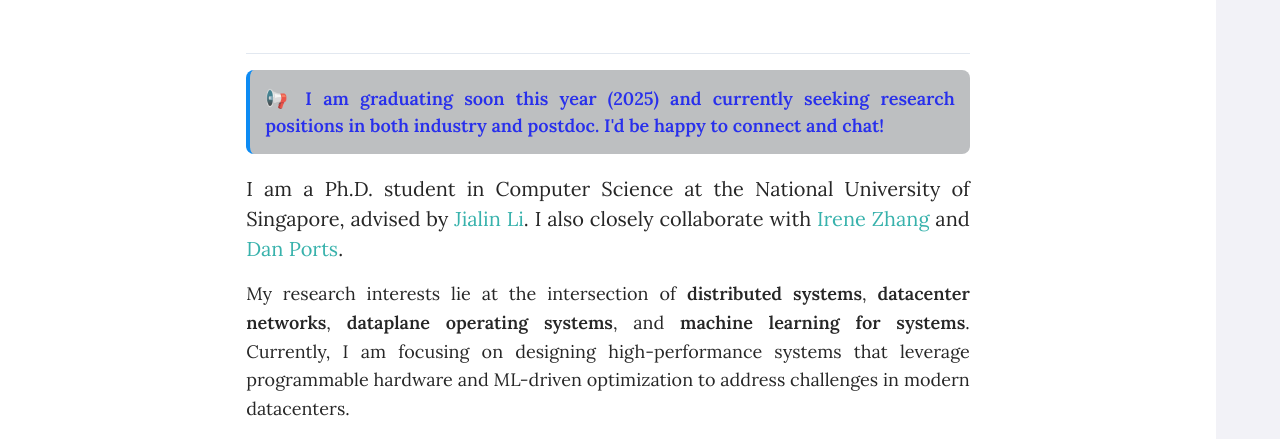
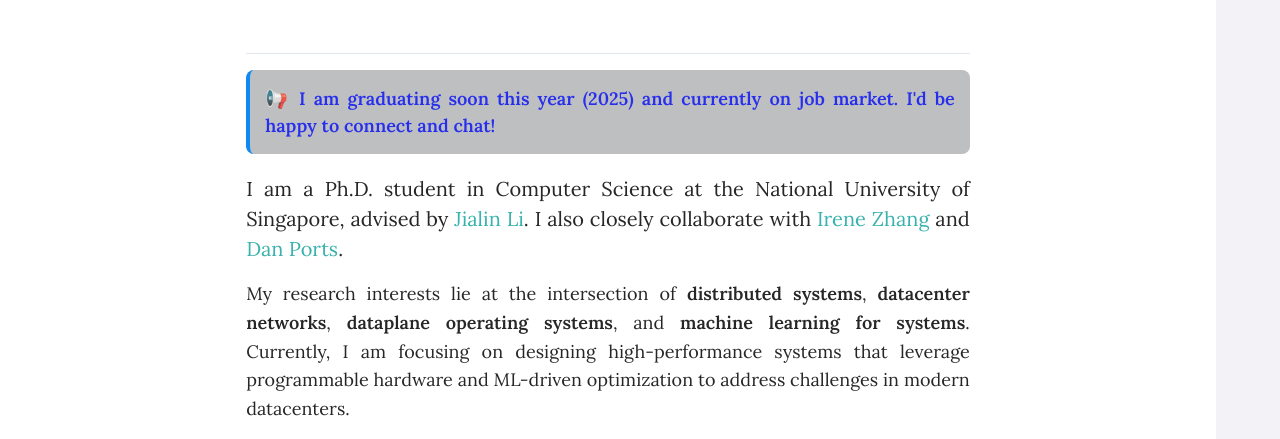
Before and after one commit to ihchoi12/ihchoi12.github.io, a plain HTML site: page index.html in a window 1280 px wide. Shown: the part 361-800 px from the top of the page. Drawn offline with nearby package versions, Linux system fonts and the light colour scheme; some icons are missing.

Commit message:
rebuilding site Fri Nov 14 19:21:22 +08 2025

```diff
--- a/index.html
+++ b/index.html
@@ -314,7 +314,7 @@
 <div class="content">
   <h2 id="heading"></h2>
 <p style="font-size:18px; color: #0d15f3d8; background-color: #bdbfc1ff; padding: 15px; border-radius: 8px; border-left: 4px solid #0D8BF3; margin-bottom: 20px; text-align: justify;">
-<strong>📢 I am graduating soon this year (2025) and currently seeking research positions in both industry and postdoc. I'd be happy to connect and chat!</strong>
+<strong>📢 I am graduating soon this year (2025) and currently on job market. I'd be happy to connect and chat!</strong>
 </p>
 <p style="font-size:20px; text-align: justify;">
 I am a Ph.D. student in Computer Science at the National University of Singapore,
```
Also changed, not shown: 1 other file.
